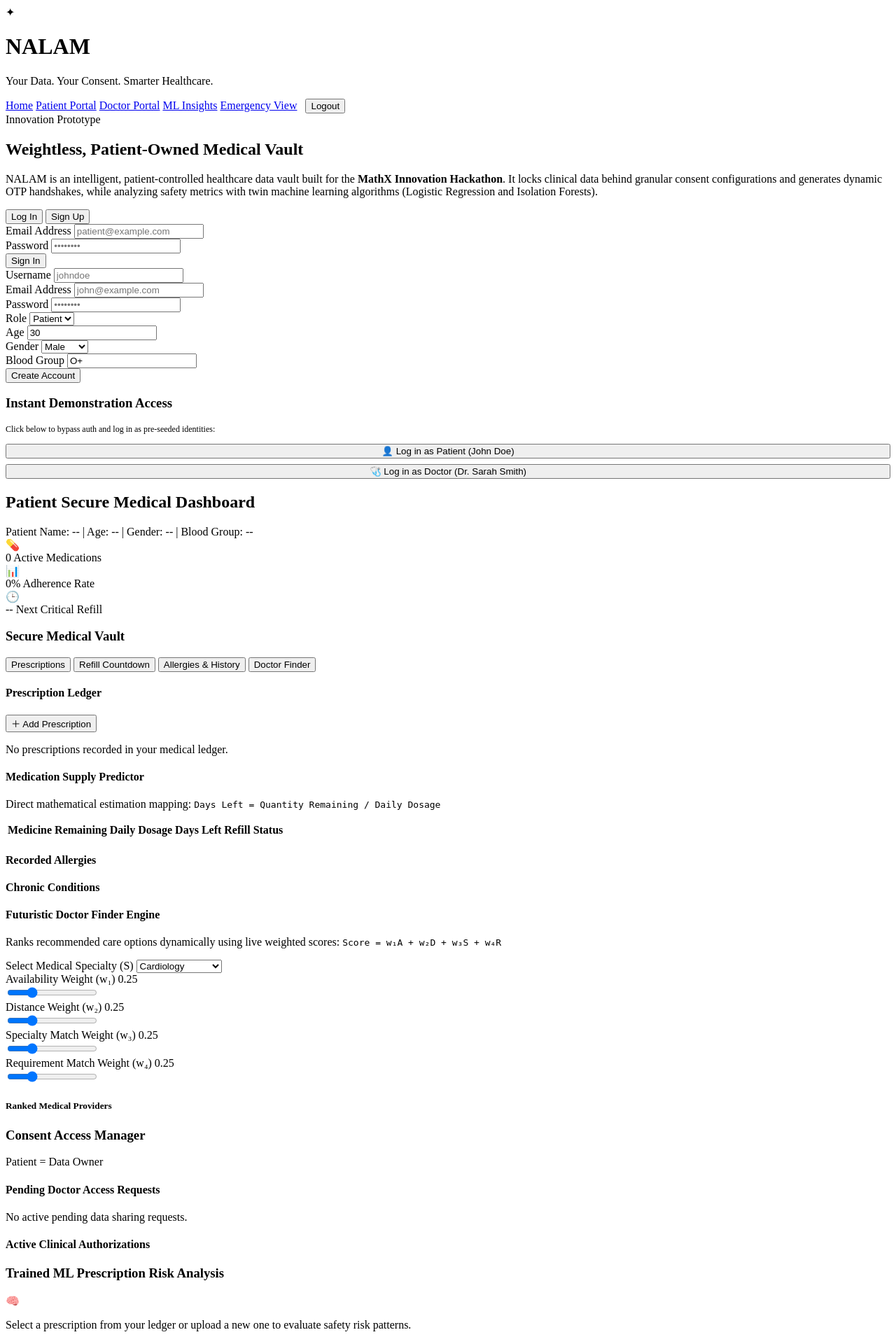
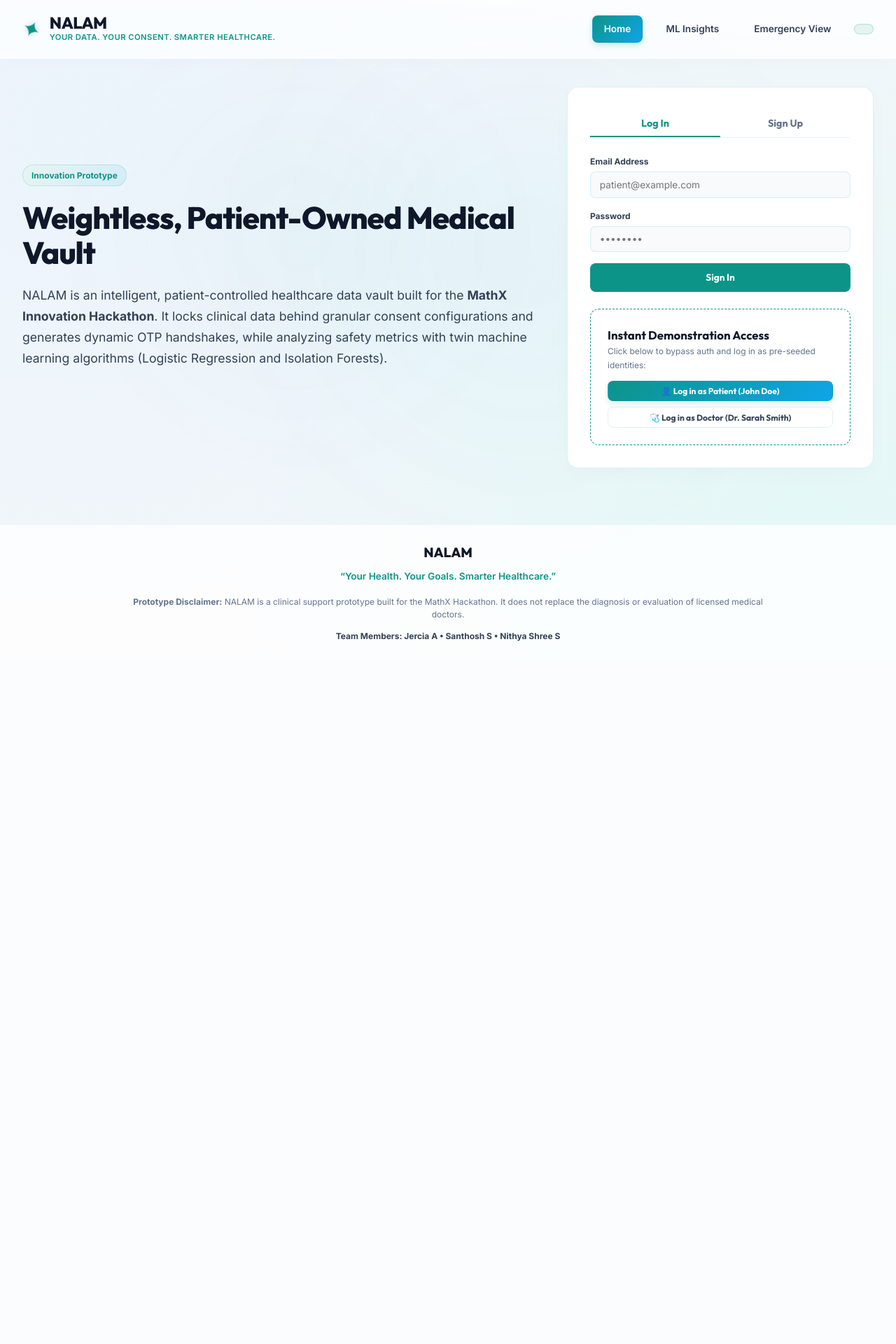
Before and after one commit to NithiyaShree-07/project, a Flask app: page / in a window 1280 px wide. Shown: the top 1920 px of the page at 70% size. After the commit the page ends 916 px from the top, so only its background shows below. Run offline with Flask 3, Linux system fonts and the light colour scheme; lists and menus that the app fills with data are empty.

Commit message:
Update index.html

```diff
--- a/templates/index.html
+++ b/templates/index.html
@@ -9,7 +9,7 @@
     <link rel="preconnect" href="https://fonts.gstatic.com" crossorigin>
     <link href="https://fonts.googleapis.com/css2?family=Outfit:wght@300;400;500;600;700;800&family=Inter:wght@300;400;500;600;700;800&display=swap" rel="stylesheet">
     <script src="https://cdn.jsdelivr.net/npm/chart.js"></script>
-    <link rel="stylesheet" href="{{ url_for('static', filename='css/style.css') }}?v=2.0.0">
+    <link rel="stylesheet" href="{{ url_for('static', filename='style.css') }}">
 </head>
 <body>
     <header class="navbar">
```
